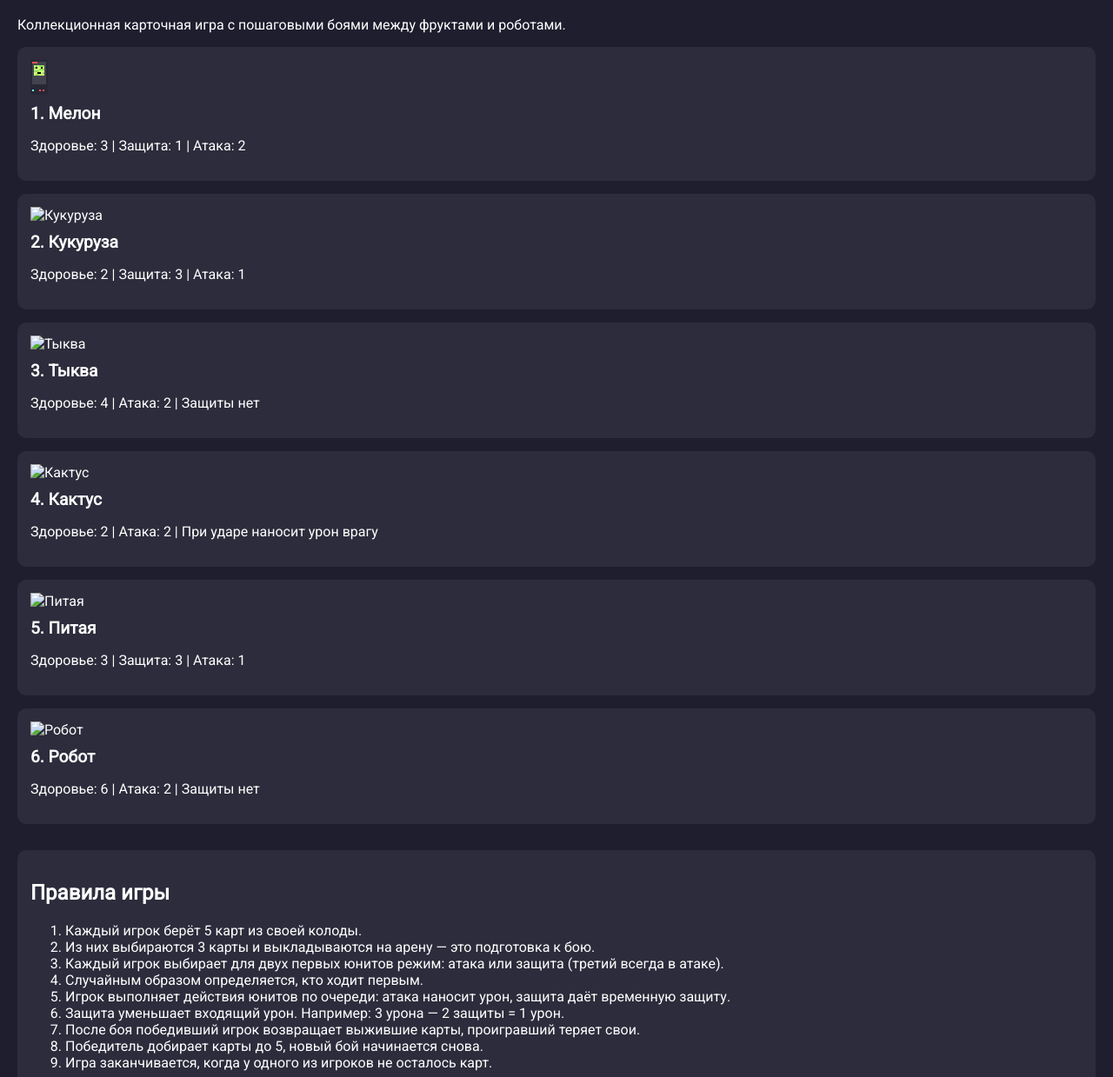
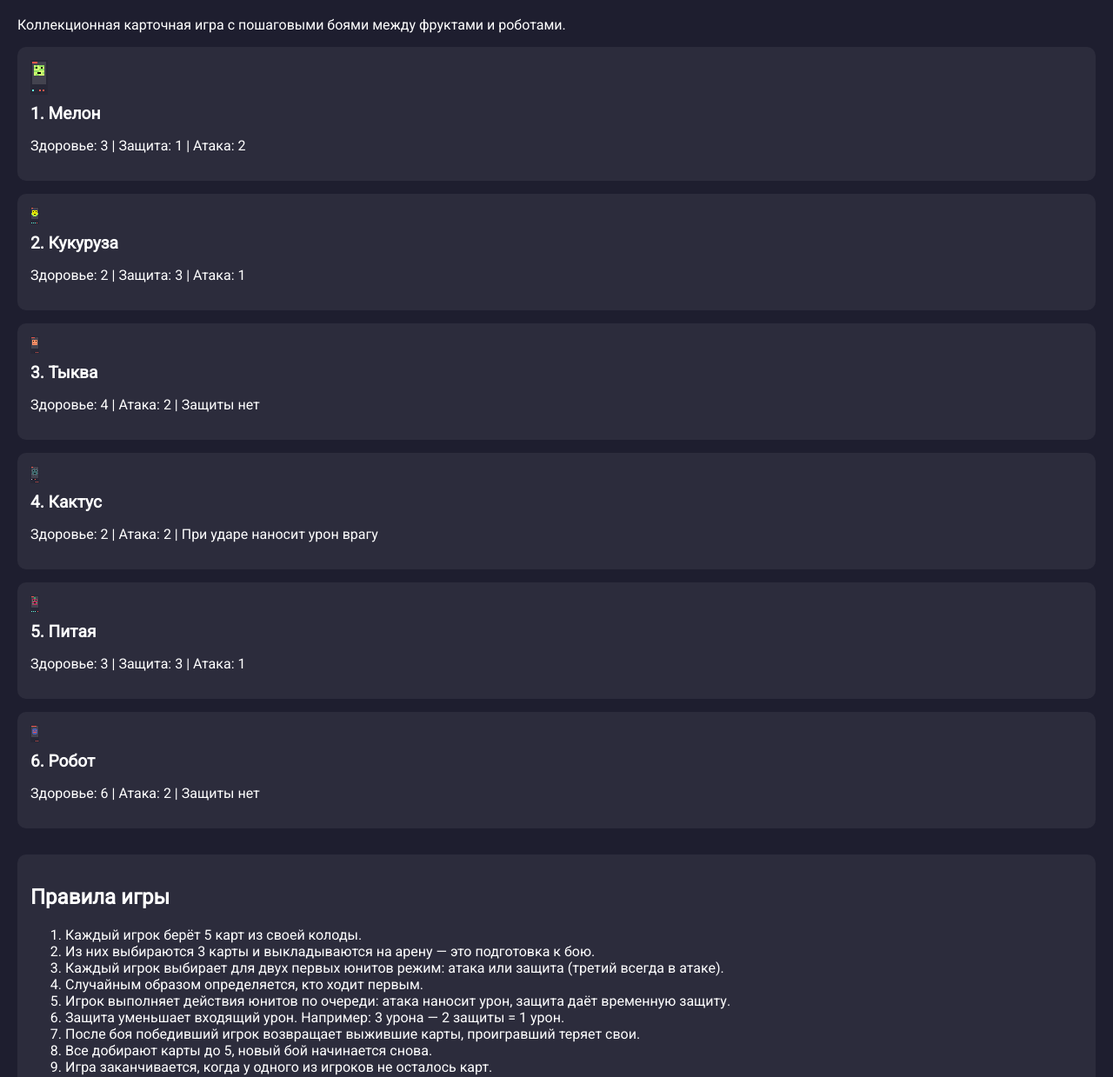
Before and after one commit to AiD3k/Melon-Battle-box, a plain HTML site: page index (2).html in a window 1280 px wide. Shown: the part 82-1321 px from the top of the page at 87% size. Drawn offline with Linux system fonts and the light colour scheme; files whose address does not match are found by name.

Commit message:
Update index (2).html

```diff
--- a/index (2).html
+++ b/index (2).html
@@ -45,23 +45,23 @@
     <div class="card-title">1. Мелон</div>
     <p>Здоровье: 3 | Защита: 1 | Атака: 2</p>
   </div>  <div class="card">
-    <img src="images/corn.png" alt="Кукуруза">
+    <img src="corn.png" alt="Кукуруза">
     <div class="card-title">2. Кукуруза</div>
     <p>Здоровье: 2 | Защита: 3 | Атака: 1</p>
   </div>  <div class="card">
-    <img src="images/pumpkin.png" alt="Тыква">
+    <img src="pumpkin.png" alt="Тыква">
     <div class="card-title">3. Тыква</div>
     <p>Здоровье: 4 | Атака: 2 | Защиты нет</p>
   </div>  <div class="card">
-    <img src="images/cactus.png" alt="Кактус">
+    <img src="cactus.png" alt="Кактус">
     <div class="card-title">4. Кактус</div>
     <p>Здоровье: 2 | Атака: 2 | При ударе наносит урон врагу</p>
   </div>  <div class="card">
-    <img src="images/pitaya.png" alt="Питая">
+    <img src="pitaya.png" alt="Питая">
     <div class="card-title">5. Питая</div>
     <p>Здоровье: 3 | Защита: 3 | Атака: 1</p>
   </div>  <div class="card">
-    <img src="images/robot.png" alt="Робот">
+    <img src="robot.png" alt="Робот">
     <div class="card-title">6. Робот</div>
     <p>Здоровье: 6 | Атака: 2 | Защиты нет</p>
   </div>  <!-- Добавь остальные карточки по шаблону -->  <div class="rules">
@@ -74,7 +74,7 @@
       <li>Игрок выполняет действия юнитов по очереди: атака наносит урон, защита даёт временную защиту.</li>
       <li>Защита уменьшает входящий урон. Например: 3 урона — 2 защиты = 1 урон.</li>
       <li>После боя победивший игрок возвращает выжившие карты, проигравший теряет свои.</li>
-      <li>Победитель добирает карты до 5, новый бой начинается снова.</li>
+      <li>Все добирают карты до 5, новый бой начинается снова.</li>
       <li>Игра заканчивается, когда у одного из игроков не осталось карт.</li>
     </ol>
   </div>
```
